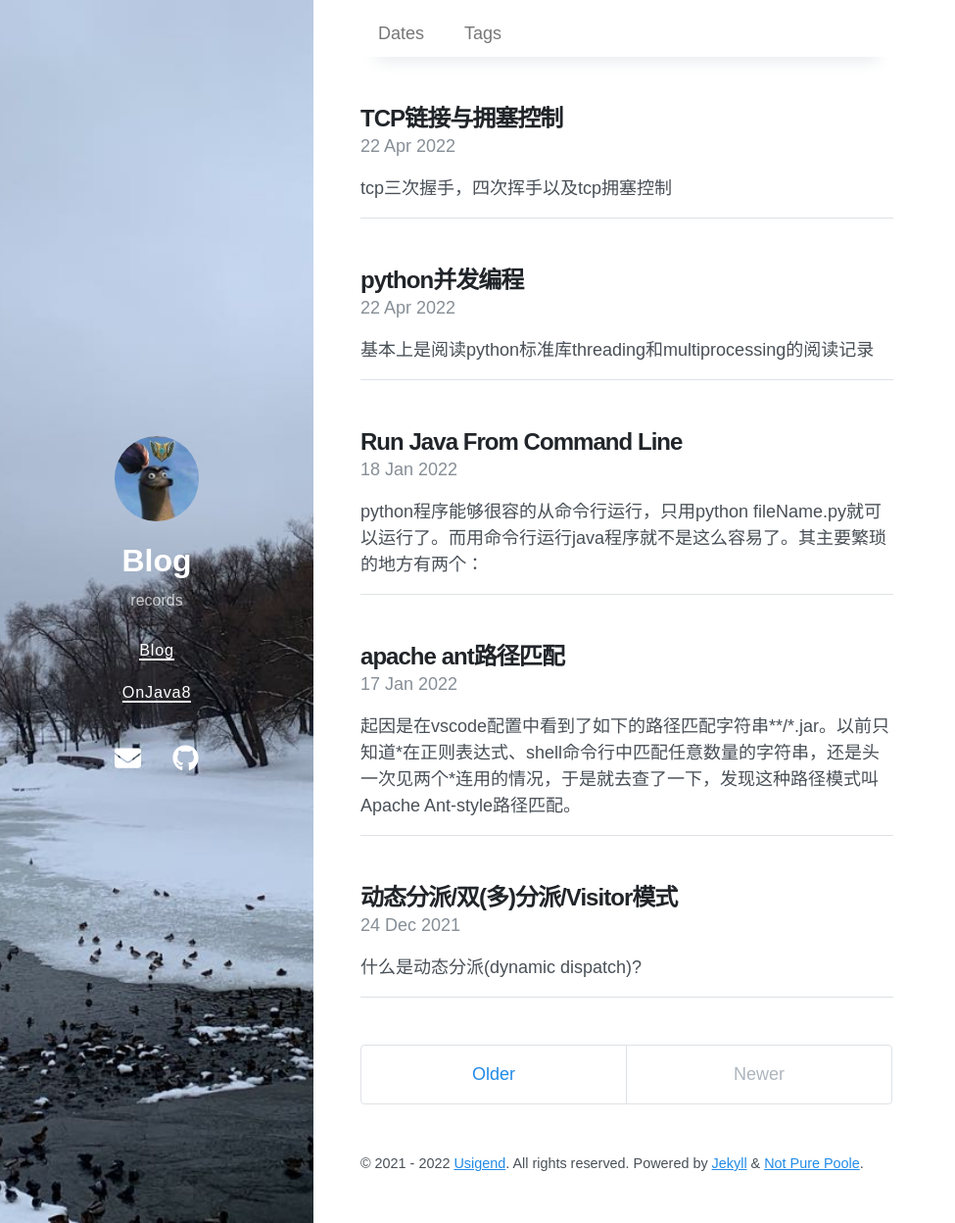
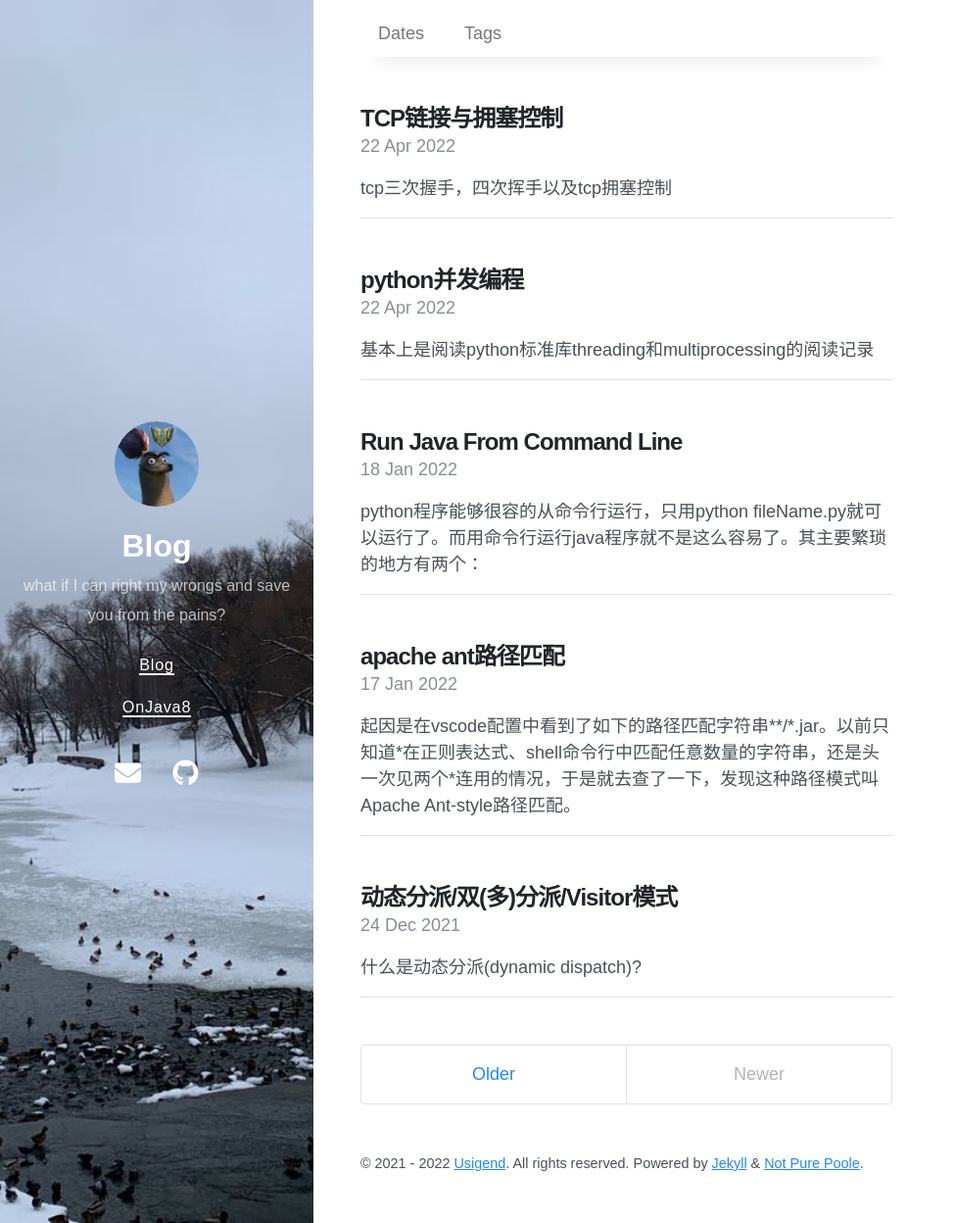
Before and after one commit to Usigned/Usigned.github.io, a Jekyll site: the page built from docs/index.html, in a window 1280 px wide and 1248 px high. Shown: the whole window at 98% size, without its empty margins (0-975 px from the left). Built offline with Jekyll 4.4.1, drawn with Linux system fonts in a browser that asks for light colours; nearby versions of some CDN libraries; the list of posts is cut into pages by our own code.

Commit message:
更该首页description

```diff
--- a/docs/_config.yml
+++ b/docs/_config.yml
@@ -1,6 +1,6 @@
 # Setup
 title: Blog
-description: records
+description: what if I can right my wrongs and save you from the pains?
 url: https://usigned.github.io
 avatar: /myAvatar.jpg
 paginate: 5
```
